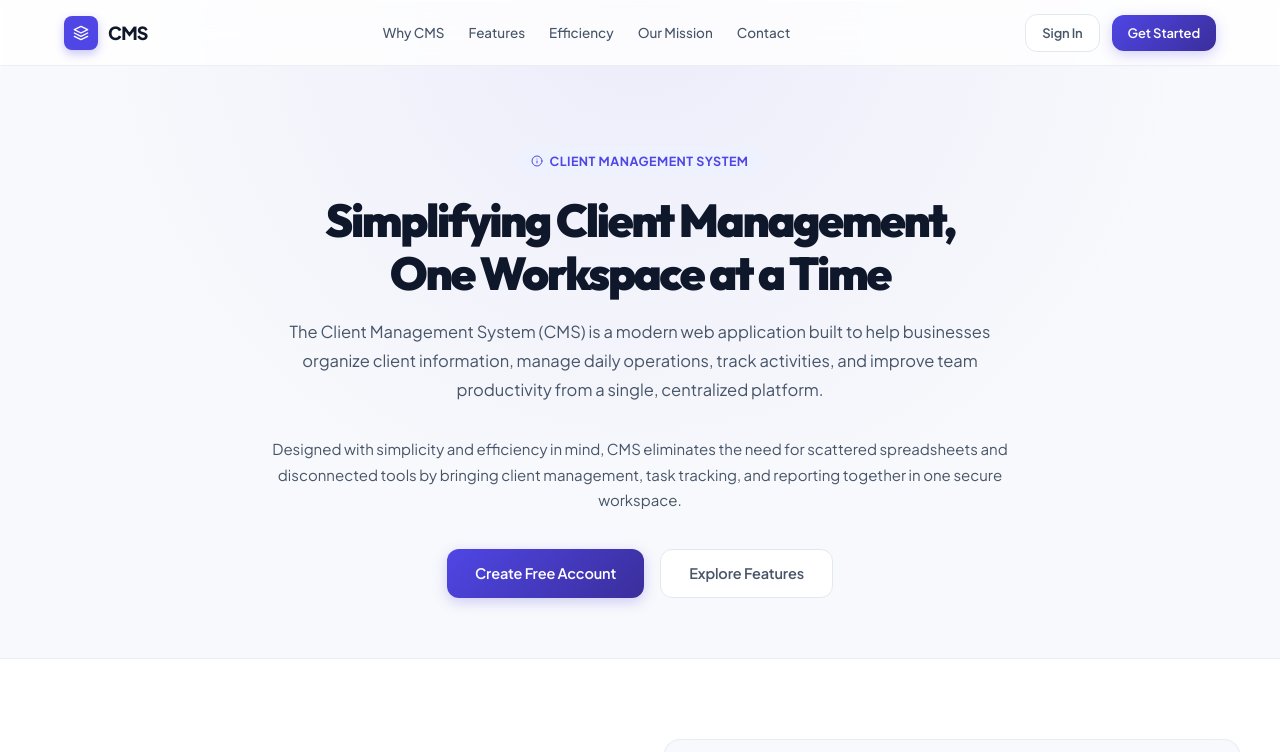
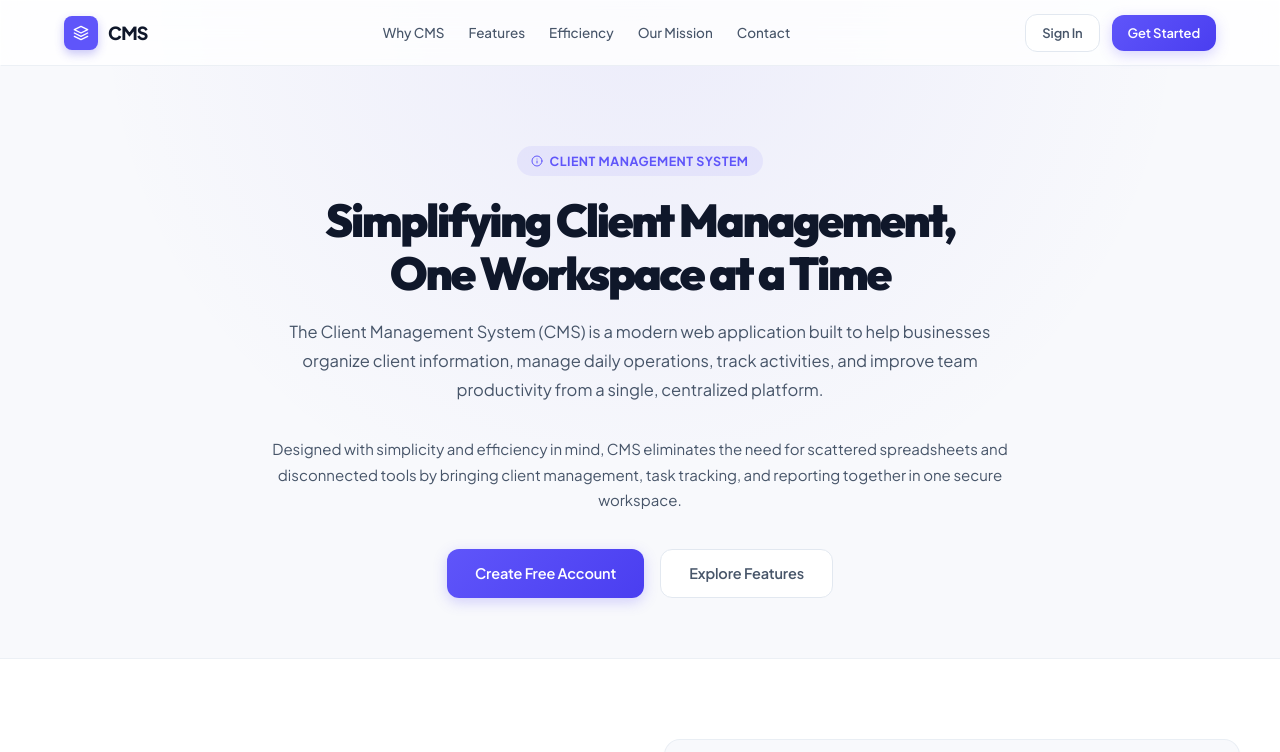
Before and after one commit to vishalsingh756/CMS_Intern, a React (Vite) app in the folder frontend/: page / in a window 1280 px wide. Shown: the top 752 px of the page. Built offline with nearby package versions, Linux system fonts and the light colour scheme; no server answers.

Commit message:
design: convert cards, inputs, and modals to premium theme-aware glassmorphism with blur

```diff
--- a/frontend/src/styles/index.css
+++ b/frontend/src/styles/index.css
@@ -12,20 +12,25 @@
   --surface:       #ffffff;
   --surface-2:     #F8FAFC;
   --surface-3:     #F1F5F9;
-  --border:        rgba(226, 232, 240, 0.7);
+  --border:        rgba(226, 232, 240, 0.65);
   --border-2:      #E2E8F0;
   --border-hover:  #CBD5E1;
+
+  /* Premium Glassmorphic Colors */
+  --card-bg:       rgba(255, 255, 255, 0.68);
+  --card-blur:     blur(20px) saturate(190%);
+  --input-bg:      rgba(255, 255, 255, 0.55);
 
   /* Typography */
   --text-1:        #0F172A;
   --text-2:        #475569;
   --text-3:        #94A3B8;
 
-  /* Accent - Royal Indigo & Amber Accent */
-  --accent:        #4F46E5;
-  --accent-h:      #3B2E9B;
-  --accent-s:      #EEF2FF;
-  --accent-rgb:    79, 70, 229;
+  /* Accent - High-Fidelity Custom Purple-Indigo */
+  --accent:        #5F55FA;
+  --accent-h:      #4A3EF0;
+  --accent-s:      rgba(95, 85, 250, 0.08);
+  --accent-rgb:    95, 85, 250;
 
   /* Semantic Colors */
   --green:         #10B981;
@@ -56,12 +61,12 @@
   --sb-text-2:     #94A3B8;
   --sb-text-3:     #64748B;
   --sb-hover:      rgba(255, 255, 255, 0.05);
-  --sb-active-bg:  linear-gradient(135deg, rgba(79, 70, 229, 0.25) 0%, rgba(79, 70, 229, 0.1) 100%);
+  --sb-active-bg:  linear-gradient(135deg, rgba(95, 85, 250, 0.25) 0%, rgba(95, 85, 250, 0.1) 100%);
   --sb-active-txt: #ffffff;
 
   /* Custom components */
-  --topbar-bg:     rgba(255, 255, 255, 0.85);
-  --auth-bg:       radial-gradient(circle at 10% 20%, rgba(238, 242, 255, 0.8) 0%, rgba(248, 250, 252, 1) 90%);
+  --topbar-bg:     rgba(248, 250, 252, 0.75);
+  --auth-bg:       radial-gradient(circle at 10% 20%, rgba(95, 85, 250, 0.05) 0%, rgba(248, 250, 252, 1) 90%);
 
   /* Border Radii */
   --radius:        12px;
@@ -71,33 +76,38 @@
 
   /* Soft Ambient Depth Shadows */
   --shadow-xs:     0 2px 4px rgba(0, 0, 0, 0.02);
-  --shadow-sm:     0 8px 20px -4px rgba(0, 0, 0, 0.04), 0 1px 3px rgba(0, 0, 0, 0.02);
-  --shadow:        0 16px 36px -8px rgba(79, 70, 229, 0.06), 0 4px 12px -2px rgba(0, 0, 0, 0.03);
-  --shadow-lg:     0 24px 48px -12px rgba(15, 23, 42, 0.12), 0 8px 16px -4px rgba(15, 23, 42, 0.04);
-  --shadow-xl:     0 32px 64px -16px rgba(15, 23, 42, 0.16), 0 16px 24px -8px rgba(15, 23, 42, 0.08);
+  --shadow-sm:     0 8px 20px -4px rgba(0, 0, 0, 0.03), 0 1px 3px rgba(0, 0, 0, 0.01);
+  --shadow:        0 16px 36px -8px rgba(95, 85, 250, 0.05), 0 4px 12px -2px rgba(0, 0, 0, 0.02);
+  --shadow-lg:     0 24px 48px -12px rgba(15, 23, 42, 0.08), 0 8px 16px -4px rgba(15, 23, 42, 0.03);
+  --shadow-xl:     0 32px 64px -16px rgba(15, 23, 42, 0.12), 0 16px 24px -8px rgba(15, 23, 42, 0.06);
 }
 
 [data-theme="dark"] {
   /* Core Colors */
-  --bg:            #090D1A;
-  --bg-secondary:  #101524;
-  --surface:       #111827;
-  --surface-2:     #1F2937;
-  --surface-3:     #374151;
-  --border:        rgba(255, 255, 255, 0.05);
-  --border-2:      rgba(255, 255, 255, 0.12);
-  --border-hover:  rgba(255, 255, 255, 0.22);
+  --bg:            #080C16;
+  --bg-secondary:  #0F1422;
+  --surface:       #111726;
+  --surface-2:     #1C2336;
+  --surface-3:     #2D374E;
+  --border:        rgba(255, 255, 255, 0.04);
+  --border-2:      rgba(255, 255, 255, 0.09);
+  --border-hover:  rgba(255, 255, 255, 0.18);
+
+  /* Premium Glassmorphic Colors */
+  --card-bg:       rgba(17, 23, 38, 0.65);
+  --card-blur:     blur(20px) saturate(190%);
+  --input-bg:      rgba(17, 23, 38, 0.4);
 
   /* Typography */
   --text-1:        #F9FAFB;
   --text-2:        #9CA3AF;
   --text-3:        #6B7280;
 
-  /* Accent overrides - softer indigo */
-  --accent:        #6366F1;
-  --accent-h:      #4F46E5;
-  --accent-s:      rgba(99, 102, 241, 0.15);
-  --accent-rgb:    99, 102, 241;
+  /* Accent overrides - softer neon indigo */
+  --accent:        #7F76FF;
+  --accent-h:      #5F55FA;
+  --accent-s:      rgba(127, 118, 255, 0.12);
+  --accent-rgb:    127, 118, 255;
 
   /* Semantic Colors for Dark mode (slightly desaturated) */
   --green:         #34D399;
@@ -122,18 +132,18 @@
   --badge-orange-txt: #FB923C;
 
   /* Sidebar Dark Theme variables (matches base style, stays dark) */
-  --sb-bg:         #090D1A;
-  --sb-border:     rgba(255, 255, 255, 0.05);
+  --sb-bg:         #080C16;
+  --sb-border:     rgba(255, 255, 255, 0.04);
   --sb-text-1:     #F9FAFB;
   --sb-text-2:     #9CA3AF;
   --sb-text-3:     #6B7280;
   --sb-hover:      rgba(255, 255, 255, 0.04);
-  --sb-active-bg:  linear-gradient(135deg, rgba(99, 102, 241, 0.3) 0%, rgba(99, 102, 241, 0.15) 100%);
+  --sb-active-bg:  linear-gradient(135deg, rgba(127, 118, 255, 0.3) 0%, rgba(127, 118, 255, 0.15) 100%);
   --sb-active-txt: #ffffff;
 
   /* Custom components dark theme overrides */
-  --topbar-bg:     rgba(17, 24, 39, 0.85);
-  --auth-bg:       radial-gradient(circle at 10% 20%, rgba(99, 102, 241, 0.08) 0%, rgba(9, 13, 26, 1) 90%);
+  --topbar-bg:     rgba(8, 12, 22, 0.75);
+  --auth-bg:       radial-gradient(circle at 10% 20%, rgba(127, 118, 255, 0.05) 0%, rgba(8, 12, 22, 1) 90%);
 
   /* Ambient shadows for dark mode */
   --shadow-xs:     0 2px 4px rgba(0, 0, 0, 0.2);
@@ -239,29 +249,38 @@ button, input, select, textarea, a, tr, svg {
 
 /* ─── Cards ───────────────────────────────────────────────────────── */
 .card {
-  background: var(--surface);
+  background: var(--card-bg);
+  backdrop-filter: var(--card-blur);
+  -webkit-backdrop-filter: var(--card-blur);
   border: 1px solid var(--border);
   border-radius: var(--radius-lg);
   box-shadow: var(--shadow-sm);
   transition: box-shadow 0.35s cubic-bezier(0.16, 1, 0.3, 1),
               transform 0.35s cubic-bezier(0.16, 1, 0.3, 1),
-              border-color 0.25s;
+              border-color 0.25s,
+              background-color 0.25s;
 }
 .card:hover {
   box-shadow: var(--shadow);
-  border-color: rgba(79, 70, 229, 0.15);
+  border-color: rgba(var(--accent-rgb), 0.22);
   transform: translateY(-2px);
+  background: var(--surface);
 }
 .card-inset {
-  background: var(--surface-2);
+  background: rgba(0, 0, 0, 0.02);
   border: 1px solid var(--border);
   border-radius: var(--radius);
+}
+[data-theme="dark"] .card-inset {
+  background: rgba(255, 255, 255, 0.02);
 }
 
 /* ─── Inputs ──────────────────────────────────────────────────────── */
 .input {
   width: 100%;
-  background: var(--surface);
+  background: var(--input-bg);
+  backdrop-filter: blur(8px);
+  -webkit-backdrop-filter: blur(8px);
   border: 1.5px solid var(--border-2);
   border-radius: var(--radius);
   padding: 11px 16px;
@@ -269,10 +288,10 @@ button, input, select, textarea, a, tr, svg {
   color: var(--text-1);
   outline: none;
   box-shadow: var(--shadow-xs);
-  transition: border-color 0.2s, box-shadow 0.2s;
+  transition: border-color 0.2s, box-shadow 0.2s, background-color 0.2s;
 }
 .input::placeholder { color: var(--text-3); }
-.input:hover { border-color: var(--border-hover); }
+.input:hover { border-color: var(--border-hover); background: var(--surface); }
 .input:focus {
   border-color: var(--accent);
   background: var(--surface);
@@ -409,7 +428,10 @@ select.input {
   text-transform: uppercase;
   letter-spacing: 0.06em;
   border-bottom: 1.5px solid var(--border-2);
-  background: var(--surface-2);
+  background: rgba(0, 0, 0, 0.015);
+}
+[data-theme="dark"] .data-table thead th {
+  background: rgba(255, 255, 255, 0.015);
 }
 .data-table thead th:first-child { border-radius: var(--radius) 0 0 0; }
 .data-table thead th:last-child  { border-radius: 0 var(--radius) 0 0; }
@@ -417,20 +439,24 @@ select.input {
   border-bottom: 1px solid var(--border-2);
 }
 .data-table tbody tr:last-child { border-bottom: none; }
-.data-table tbody tr:hover { background: var(--surface-2); }
+.data-table tbody tr:hover { background: rgba(0, 0, 0, 0.02); }
+[data-theme="dark"] .data-table tbody tr:hover { background: rgba(255, 255, 255, 0.025); }
 .data-table td { padding: 16px 20px; color: var(--text-1); vertical-align: middle; }
 
 /* ─── Modal ──────────────────────────────────────────────────────── */
 .modal-overlay {
   position: fixed; inset: 0; z-index: 200;
-  background: rgba(15, 23, 42, 0.4);
-  backdrop-filter: blur(8px);
+  background: rgba(15, 23, 42, 0.32);
+  backdrop-filter: blur(14px);
+  -webkit-backdrop-filter: blur(14px);
   display: flex; align-items: center; justify-content: center;
   padding: 24px;
   animation: fadeIn 0.2s ease;
 }
 .modal-box {
-  background: var(--surface);
+  background: var(--card-bg);
+  backdrop-filter: var(--card-blur);
+  -webkit-backdrop-filter: var(--card-blur);
   border: 1px solid var(--border-2);
   border-radius: var(--radius-xl);
   width: 100%;
@@ -585,7 +611,9 @@ select.input {
 
 /* ─── KPI cards ──────────────────────────────────────────────────── */
 .kpi-card {
-  background: var(--surface);
+  background: var(--card-bg);
+  backdrop-filter: var(--card-blur);
+  -webkit-backdrop-filter: var(--card-blur);
   border: 1px solid var(--border);
   border-radius: var(--radius-lg);
   padding: 24px;
@@ -598,7 +626,8 @@ select.input {
 .kpi-card:hover {
   box-shadow: var(--shadow);
   transform: translateY(-4px);
-  border-color: rgba(79, 70, 229, 0.2);
+  border-color: rgba(var(--accent-rgb), 0.25);
+  background: var(--surface);
 }
 .kpi-icon {
   width: 44px; height: 44px;
@@ -612,7 +641,9 @@ select.input {
 
 /* ─── Filter bar ─────────────────────────────────────────────────── */
 .filter-bar {
-  background: var(--surface);
+  background: var(--card-bg);
+  backdrop-filter: var(--card-blur);
+  -webkit-backdrop-filter: var(--card-blur);
   border: 1px solid var(--border);
   border-radius: var(--radius-lg);
   padding: 12px 16px;
@@ -655,7 +686,9 @@ select.input {
 
 /* ─── Section card ───────────────────────────────────────────────── */
 .section-card {
-  background: var(--surface);
+  background: var(--card-bg);
+  backdrop-filter: var(--card-blur);
+  -webkit-backdrop-filter: var(--card-blur);
   border: 1px solid var(--border);
   border-radius: var(--radius-lg);
   box-shadow: var(--shadow-sm);
@@ -665,7 +698,10 @@ select.input {
   display: flex; align-items: center; justify-content: space-between;
   padding: 16px 24px;
   border-bottom: 1px solid var(--border-2);
-  background: var(--surface-2);
+  background: rgba(0, 0, 0, 0.015);
+}
+[data-theme="dark"] .section-header {
+  background: rgba(255, 255, 255, 0.015);
 }
 .section-title { font-family: 'Outfit', sans-serif; font-size: 14.5px; font-weight: 700; color: var(--text-1); letter-spacing: -0.01em; }
 .section-body  { padding: 24px; }
```
